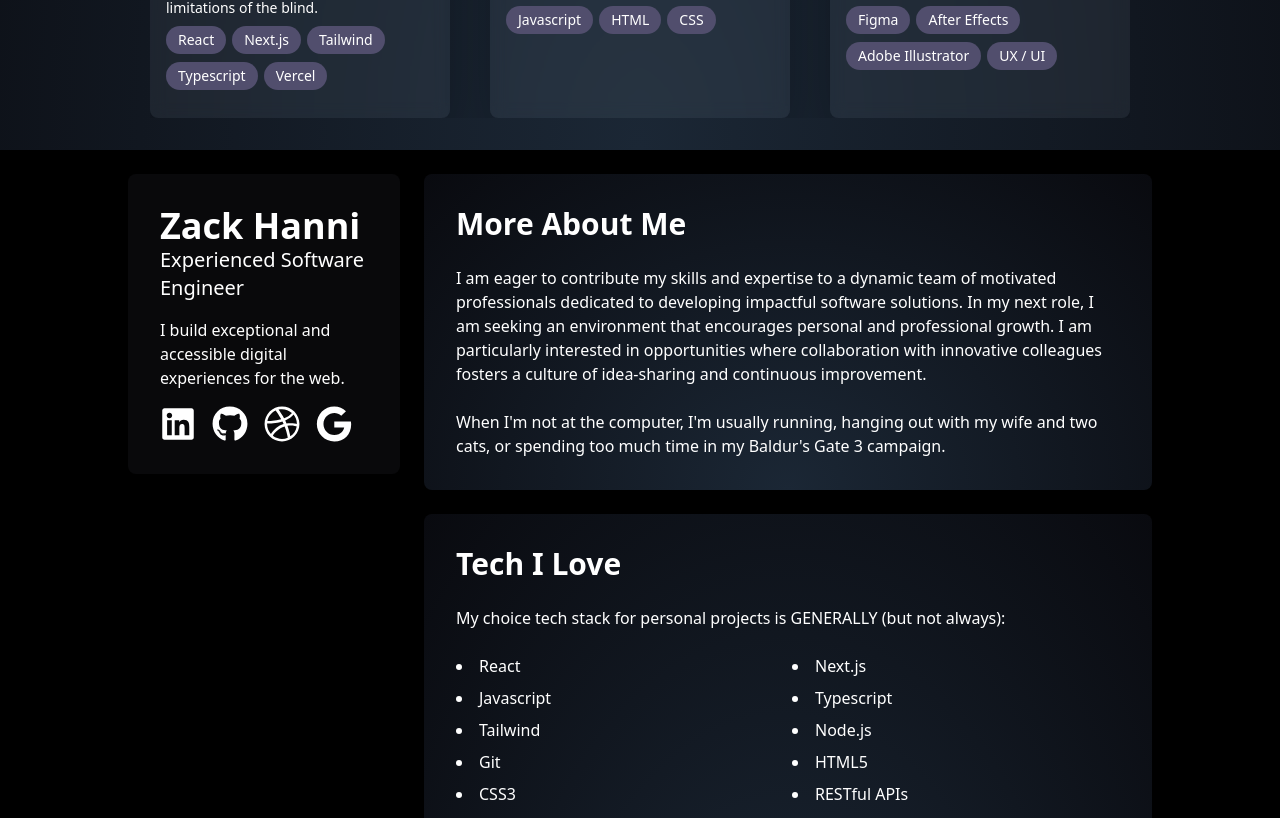
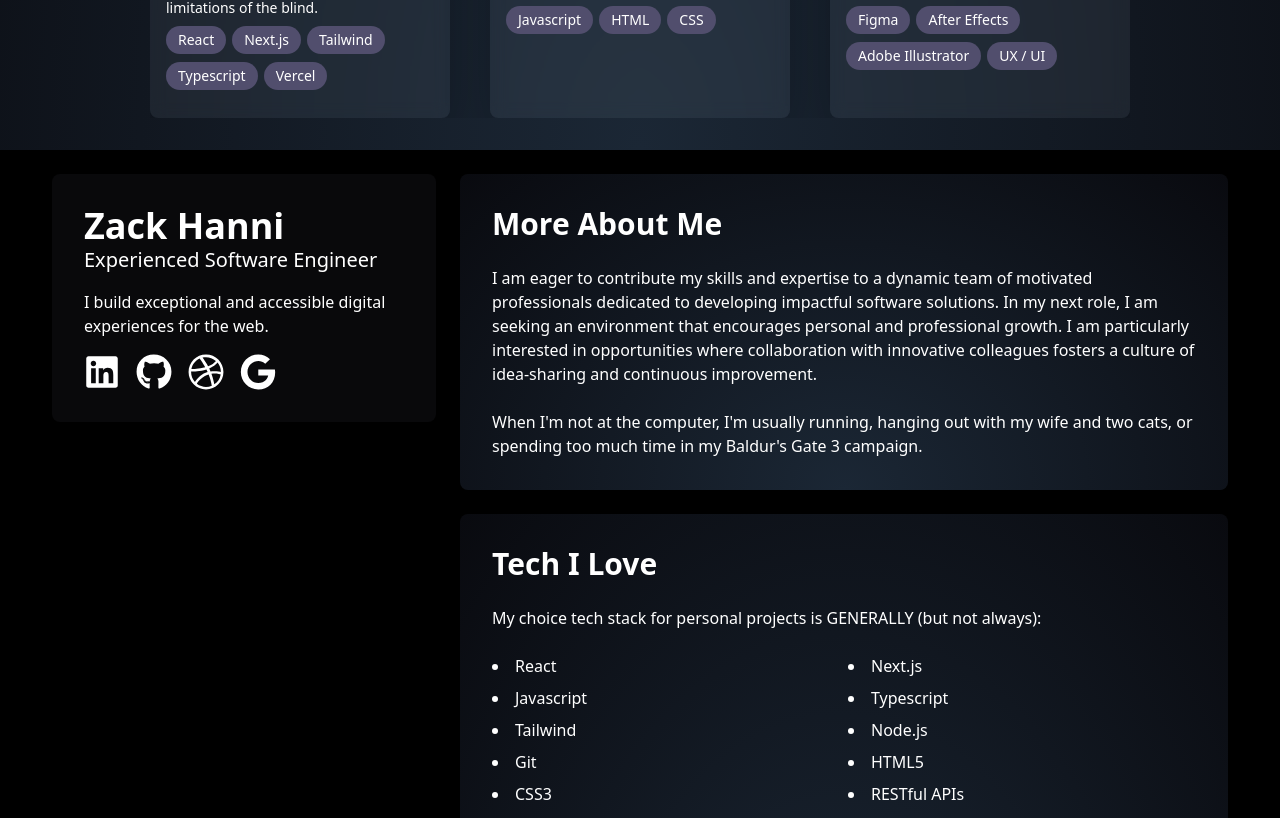
Before and after one commit to zackhanni/zachary.works, a Next.js app: page / in a window 1280 px wide. Shown: the part 2776-3594 px from the top of the page. Built offline with nearby package versions, Linux system fonts and the light colour scheme.

Commit message:
change max width

```diff
--- a/app/components/About.tsx
+++ b/app/components/About.tsx
@@ -31,9 +31,9 @@ export default function About() {
   return (
     <section className="">
       <div className="bg-black text-white pb-28 flex flex-col items-center justify-center">
-        <div className="flex md:max-w-[90%] xl:max-w-[80%] 2xl:max-w-[60%]">
+        <div className="flex">
           <ZackFLoatingCard />
-          <div>
+          <div className="max-w-screen-md">
             {/* About me */}
             <div
               className="radial-gradient p-4 sm:p-8
@@ -65,7 +65,7 @@ export default function About() {
                 My choice tech stack for personal projects is GENERALLY (but not
                 always):
               </p>
-              <div className="grid gap-2 grid-cols-1 md:grid-cols-2">
+              <div className="grid gap-2 grid-cols-1 sm:grid-cols-2">
                 {TechStack.map((tech) => {
                   return <li key={tech}>{tech}</li>;
                 })}
```
